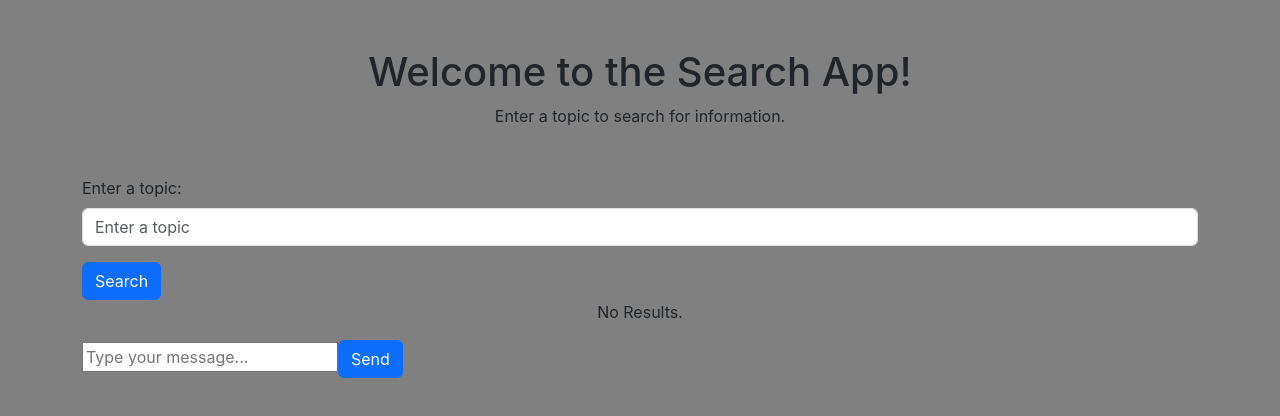
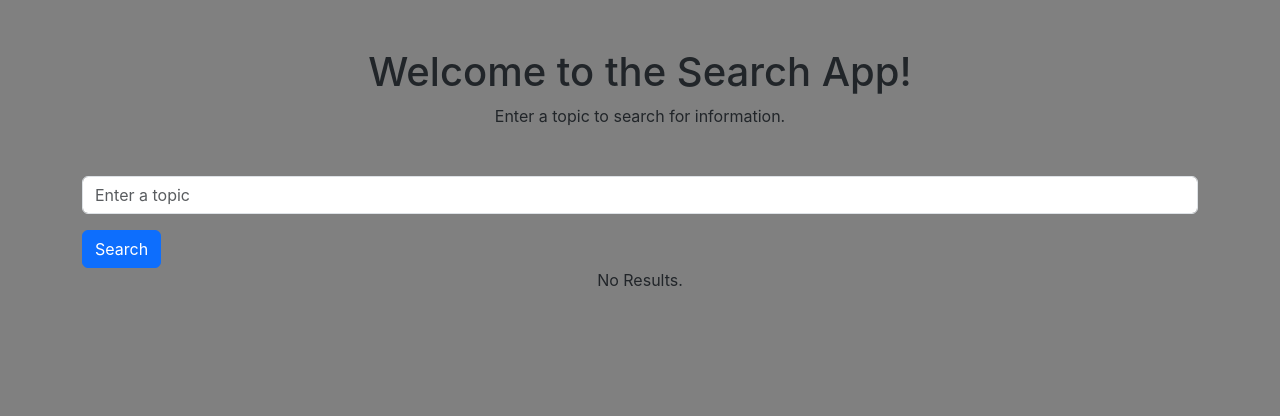
Before and after one commit to MrR-o-b-o-t/Presidio, a React (Create React App) app in the folder client/: page / in a window 1280 px wide. Shown: the top 416 px of the page. Built offline with nearby package versions, Linux system fonts and the light colour scheme.

Commit message:
Update ChatBox to accept userInput from SearchForm for initial chat prompt. Set ChatBox to conditionally display only after SearchFrom returns data.

```diff
--- a/client/src/Components/ChatBox/ChatBox.js
+++ b/client/src/Components/ChatBox/ChatBox.js
@@ -1,7 +1,7 @@
 import React, { useState } from "react";
 import axios from "axios";
 
-export default function ChatBox() {
+export default function ChatBox({ userInput }) {
   const [messages, setMessages] = useState([]);
   const [inputText, setInputText] = useState("");
 
@@ -38,26 +38,29 @@ export default function ChatBox() {
 
   return (
     <div className="container">
-      <div className="chat-container">
-        <div className="chat-messages">
+      <div className="">
         {messages.map((message, index) => (
           <div key={index} className={`message ${message.role}`}>
             {message.content}
           </div>
         ))}
       </div>
-        <form className="chat-form" onSubmit={handleMessageSubmit}>
+      <h3>
+        It looks like you are looking for information about {userInput}. Can I
+        help with that?
+      </h3>
+      <form className="" onSubmit={handleMessageSubmit}>
         <input
+          className="form-control me-2"
           type="text"
           value={inputText}
           onChange={(e) => setInputText(e.target.value)}
           placeholder="Type your message..."
         />
-          <button className="btn btn-primary" type="submit">
+      </form>
+      <button className="btn btn-primary mt-3" type="submit">
         Send
       </button>
-        </form>
-      </div>
     </div>
   );
 }
--- a/client/src/Components/SearchForm/SearchForm.js
+++ b/client/src/Components/SearchForm/SearchForm.js
@@ -3,6 +3,7 @@ import axios from "axios";
 
 export default function SearchForm(props) {
   const [userInput, setUserInput] = useState("");
+
   const fetchSearchResults = async (query) => {
     try {
       const response = await axios.get(
@@ -18,17 +19,14 @@ export default function SearchForm(props) {
     e.preventDefault();
     const searchQuery = e.target.elements.searchInput.value;
     const searchResults = await fetchSearchResults(searchQuery);
-    console.log(searchResults);
-    props.updateSearchResults(searchResults);
+    props.updateSearchResults(searchResults, searchQuery);
     setUserInput("");
   };
 
   return (
-    <form className="container mt-5" onSubmit={handleFormSubmit}>
-      <div className="mb-3">
-        <label htmlFor="searchInput" className="form-label">
-          Enter a topic:
-        </label>
+    <div className="container mt-5">
+      <form onSubmit={handleFormSubmit}>
+        <div>
           <input
             type="text"
             className="form-control"
@@ -40,9 +38,10 @@ export default function SearchForm(props) {
             }}
           />
         </div>
-      <button type="submit" className="btn btn-primary">
+        <button type="submit" className="btn btn-primary mt-3">
           Search
         </button>
       </form>
+    </div>
   );
 }
--- a/client/src/pages/Home/Home.js
+++ b/client/src/pages/Home/Home.js
@@ -6,10 +6,13 @@ import ChatBox from "../../Components/ChatBox/ChatBox";
 
 export default function Home() {
   const [searchResults, setSearchResults] = useState([]);
+  const [dataAvailable, setDataAvailable] = useState(false);
+  const [userInput, setUserInput] = useState("");
 
-  const updateSearchResults = (data) => {
+  const updateSearchResults = (data, criteria) => {
     setSearchResults(data);
-    console.log(data.webPages.value);
+    setDataAvailable(true);
+    setUserInput(criteria);
   };
 
   // useEffect(() => {
@@ -24,7 +27,7 @@ export default function Home() {
       </div>
       <SearchForm updateSearchResults={updateSearchResults} />
       <ResultsTable searchResults={searchResults} />
-      <ChatBox />
+      {dataAvailable && <ChatBox userInput={userInput} />}
     </div>
   );
 }
```
Lines whose indentation alone changed are shown as unchanged.
